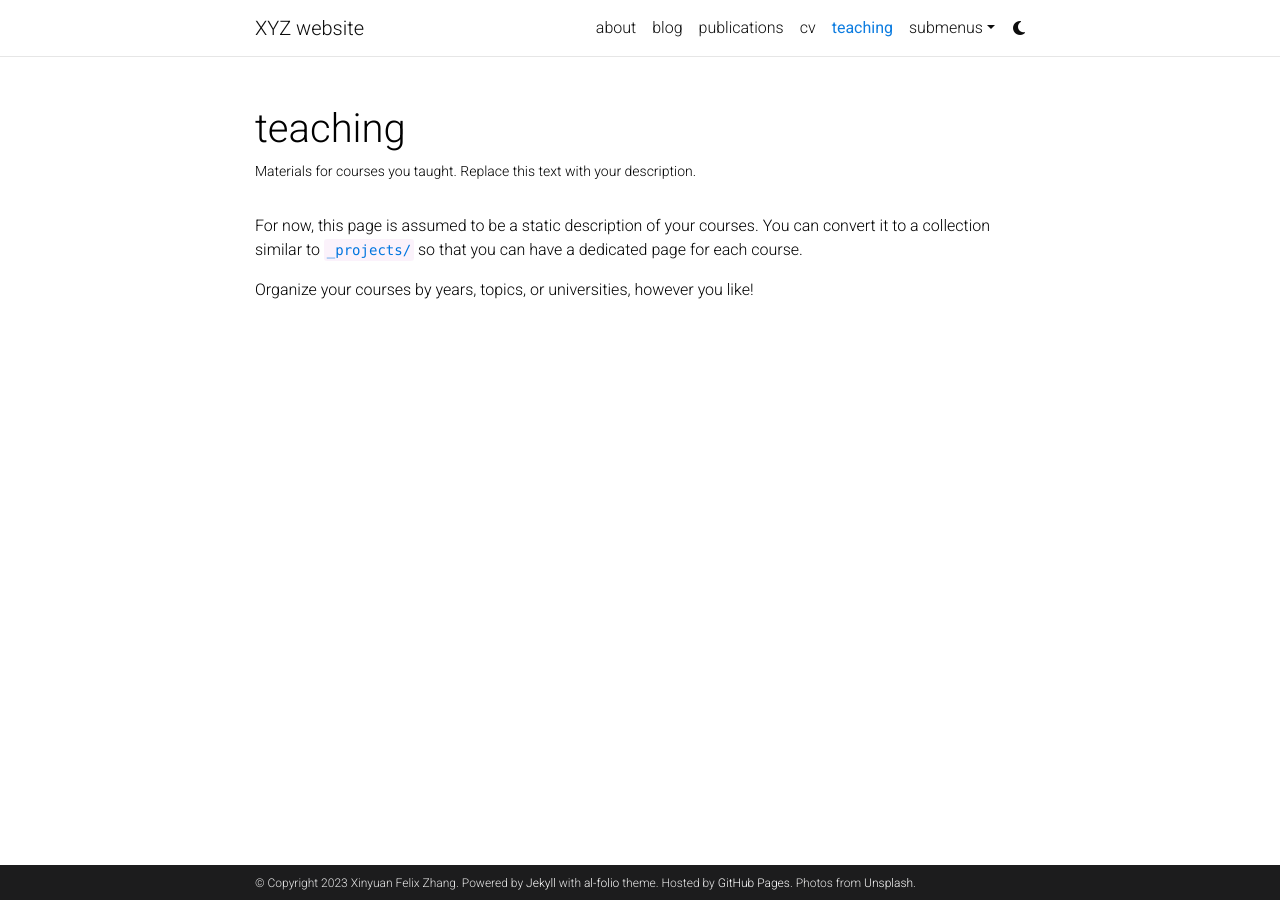
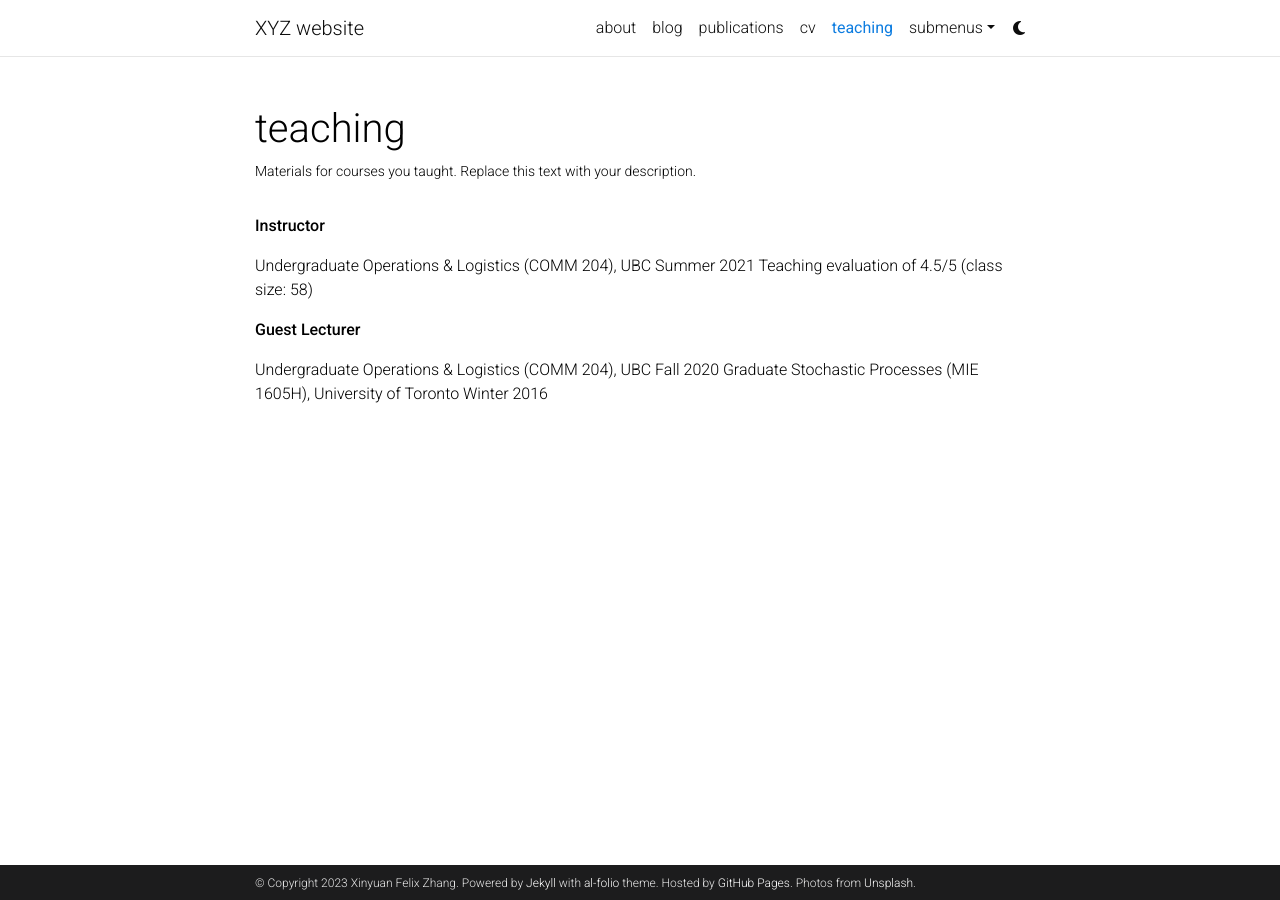
Before and after one commit to xyz2023ca/xyz2023ca.github.io, a Jekyll site: the page built from _pages/teaching.md, in a window 1280 px wide. Built offline with Jekyll 4.4.1, drawn with Linux system fonts in a browser that asks for light colours; comment, search, counter and statistics services are not loaded; a style sheet for code colours, icons or effects is not loaded.

Commit message:
Update teaching.md

```diff
--- a/_pages/teaching.md
+++ b/_pages/teaching.md
@@ -7,6 +7,13 @@ nav: true
 nav_order: 5
 ---
 
-For now, this page is assumed to be a static description of your courses. You can convert it to a collection similar to `_projects/` so that you can have a dedicated page for each course.
+**Instructor**
 
-Organize your courses by years, topics, or universities, however you like!
+Undergraduate Operations & Logistics (COMM 204), UBC Summer 2021
+Teaching evaluation of 4.5/5 (class size: 58)
+
+
+**Guest Lecturer**
+
+Undergraduate Operations & Logistics (COMM 204), UBC Fall 2020
+Graduate Stochastic Processes (MIE 1605H), University of Toronto Winter 2016
```
